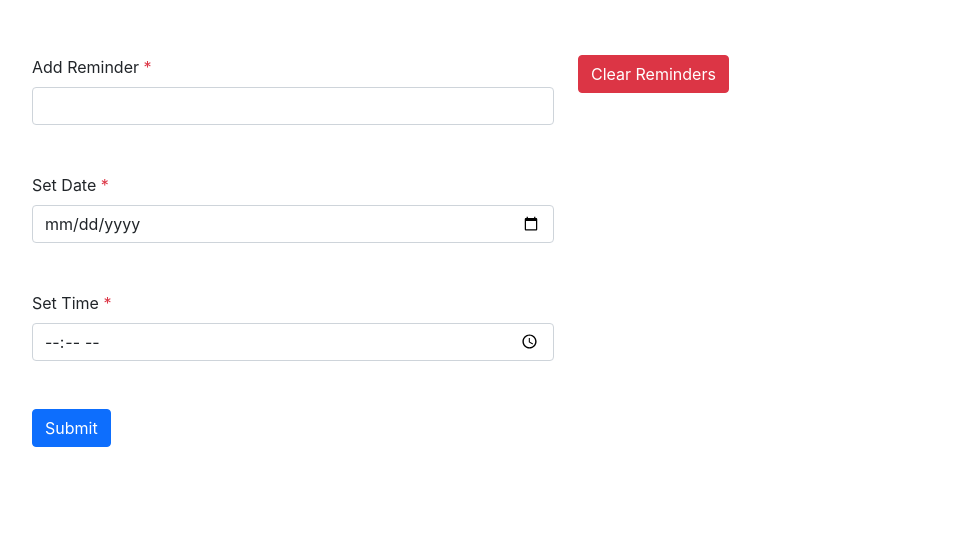
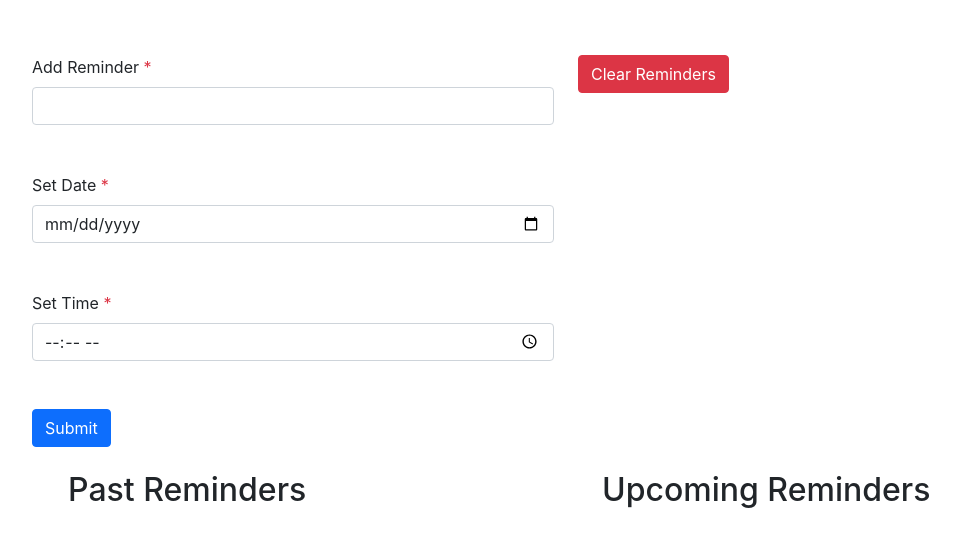
Before and after one commit to harshitvijay/reminer-app-hooks, a React (Create React App) app: page / in a window 1280 px wide. Shown: the top 546 px of the page, without its empty margins (74-1034 px from the left). Built offline with nearby package versions, Linux system fonts and the light colour scheme.

Commit message:
Fixes Past Upcoming List

```diff
--- a/src/Components/PastReminderList/index.js
+++ b/src/Components/PastReminderList/index.js
@@ -7,7 +7,6 @@ const PastReminderList = ({ reminder, index }) => {
     deleteReminder(index);
   };
   return (
-    <div className="col-sm-6">
     <div className="bg-secondary bg-gradient text-light rounded p-1 m-1 position-relative">
       <h3 className="text-center">{reminder.task}</h3>
       <div className="d-flex justify-content-evenly text-center">
@@ -23,7 +22,6 @@ const PastReminderList = ({ reminder, index }) => {
         }}
       ></button>
     </div>
-    </div>
   );
 };
 
--- a/src/Components/UpcomingReminderList/index.js
+++ b/src/Components/UpcomingReminderList/index.js
@@ -7,7 +7,6 @@ const UpcomingReminderList = ({ reminder, index }) => {
     deleteReminder(index);
   };
   return (
-    <div className="col-sm-6">
     <div className="bg-secondary bg-gradient text-light rounded p-1 m-1 position-relative">
       <h3 className="text-center">{reminder.task}</h3>
       <div className="d-flex justify-content-evenly text-center">
@@ -23,7 +22,6 @@ const UpcomingReminderList = ({ reminder, index }) => {
         }}
       ></button>
     </div>
-    </div>
   );
 };
 
--- a/src/Containers/DisplayReminders/index.js
+++ b/src/Containers/DisplayReminders/index.js
@@ -22,11 +22,28 @@ const DisplayReminders = ({ reminders, deleteReminder, clearReminder }) => {
         </button>
       </div>
       <div className="row m-4">
+        <div className="col-sm-6">
+          <h2>Past Reminders</h2>
           {reminders.Reminders.map((reminder, index) => {
             if (isPastTime(reminder.date, reminder.time)) {
               return (
-              <PastReminderList key={index} index={index} reminder={reminder} />
+                <PastReminderList
+                  key={index}
+                  index={index}
+                  reminder={reminder}
+                />
               );
+            } else {
+              return false;
+            }
+          })}
+        </div>
+        <div className="col-sm-6">
+          <h2>Upcoming Reminders</h2>
+          {reminders.Reminders.map((reminder, index) => {
+            console.log(isPastTime(reminder.date, reminder.time));
+            if (isPastTime(reminder.date, reminder.time)) {
+              return false;
             } else {
               return (
                 <UpcomingReminderList
@@ -37,6 +54,7 @@ const DisplayReminders = ({ reminders, deleteReminder, clearReminder }) => {
               );
             }
           })}
+        </div>
       </div>
     </>
   );
--- a/src/Containers/DisplayReminders/utils.js
+++ b/src/Containers/DisplayReminders/utils.js
@@ -7,7 +7,7 @@ export const isPastTime = (date, time) => {
   myTime = myTime.split(":");
   const newTime =
     (myTime[0] * 3600 + myTime[1] * 60) * 1000 + newDate.getTime();
-  if (Date.now > newTime) {
+  if (Date.now() > newTime) {
     isPast = true;
   }
   return isPast;
```
Lines whose indentation alone changed are shown as unchanged.
